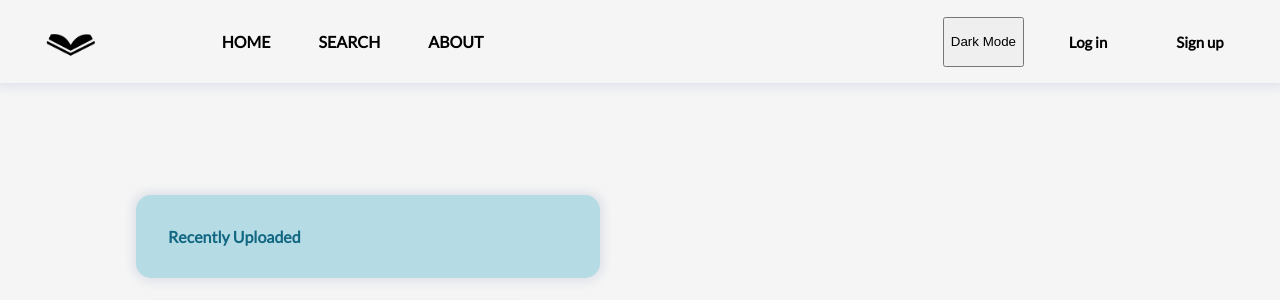
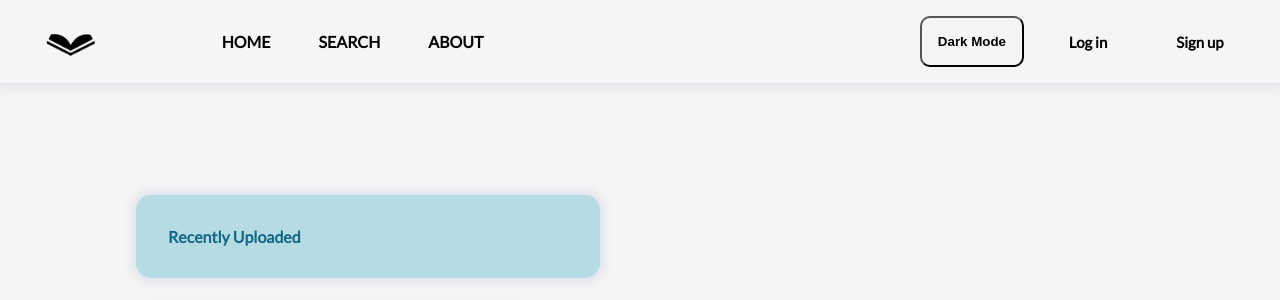
Before and after one commit to Ishitanarsiker/WAD2_GroupProject, a Django app: page /lectureFinderApp/ in a window 1280 px wide. Shown: the top 300 px of the page. Run offline with Django 3.2, Linux system fonts and the light colour scheme; data that the repository does not hold is empty.

Commit message:
dark mode

```diff
--- a/lectureFinder/templates/lectureFinderApp/base.html
+++ b/lectureFinder/templates/lectureFinderApp/base.html
@@ -28,7 +28,7 @@
             </nav>
             <div>
                 <div class="enter-container">
-                    <button id="darkmode_btn" onclick="ToggleTheme()">Dark Mode</button>
+                    <button class="navbar-btn" id="darkmode_btn" onclick="ToggleTheme()">Dark Mode</button>
 
                     {% if not user.is_authenticated %}
                         <button class="enter-btn log-in" onclick="document.getElementById('id01').style.display='block'">Log
@@ -152,7 +152,7 @@
 
     </div>
 </header>
-<script src="js/base.js"></script>
+<script src="{% static 'js/base.js' %}"></script>
 
 {% if messages %}
     {% for message in messages %}
```
